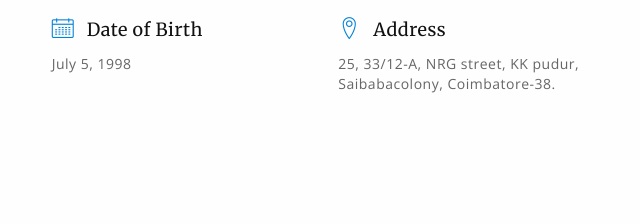
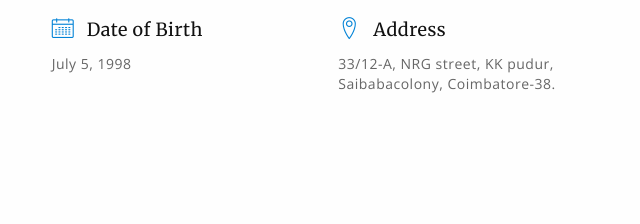
Before and after one commit to Dpak-S/Dpak-S.github.io, a plain HTML site: page index.html in a window 1280 px wide. Shown: the part 546-770 px from the top of the page, 640-1280 px from the left. Drawn offline with nearby package versions, Linux system fonts and the light colour scheme.

Commit message:
Update index.html

```diff
--- a/index.html
+++ b/index.html
@@ -120,7 +120,7 @@
                             </div>
                             <h5>Address</h5>
                         </div>
-                        <p>25, 33/12-A, NRG street, KK pudur, Saibabacolony, Coimbatore-38.</p>
+                        <p>33/12-A, NRG street, KK pudur, Saibabacolony, Coimbatore-38.</p>
                       </div><!-- / feature -->
 
                 </div><!-- / row -->
```
